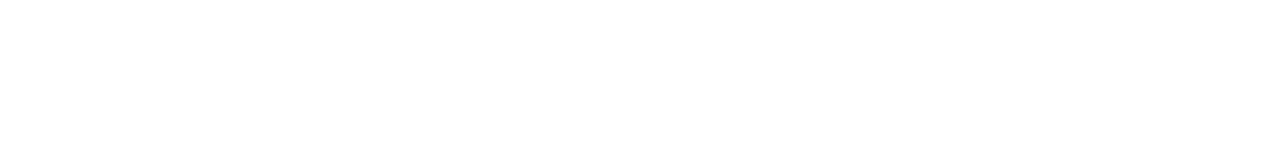
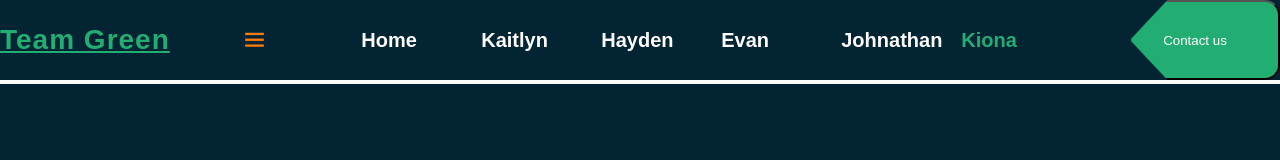
Before and after one commit to kionale/Frontend-Web-Project2, a plain HTML site: page Kiona.html in a window 1280 px wide. Drawn offline with nearby package versions, Linux system fonts and the light colour scheme; a web font is replaced by a local one.

Commit message:
Kiona's personal page added

```diff
--- a/Kiona.css
+++ b/Kiona.css
@@ -1,6 +1,103 @@
+@import url('https://fonts.google.com/specimen/Nunito?query=ni');
 *{
+    font-family: 'Nunito', sans-serif;
+    color:white;
     padding: 0;
     margin: 0;
     box-sizing:border-box;
+    list-style: none;
+    scroll-behavior: smooth;
+}
+
+body{
+    background-color: #022433;
 
 }
+
+.container{
+    width:100%;
+    height:100vh;
+    background-size:cover;
+    background-position: center;
+}
+
+header{
+    width:100%;
+    height:10vh;
+    background-color: #022433;
+    /* background-position: rgba(0,0,0,0.5); */
+    display:flex;
+    justify-content: space-between;
+    align-items: center;
+
+}
+
+.team-name{
+    color :#22AD73;
+    font-size: 28px;
+    font-weight: 600;
+    letter-spacing: 1px;
+}
+
+
+ul.navbar{
+    display:flex;
+    list-style: none;
+
+}
+
+ul.navbar li{
+    width:120px;
+
+}
+
+ul.navbar li a{
+    text-decoration:none;
+    font-size: 20px;
+    color:white;
+    font-weight: bold;
+    padding:10px 22px;
+    border-radius: 4px;
+    transition: ease .40s;
+}
+
+ul.navbar li a.active{
+    color:#22AD73;
+}
+
+ul.navbar li a:hover:not(.active){
+    color:#22AD73;
+}
+
+#menu-icon{
+    color:#FD7B08;
+    font-size: 28px;
+    z-index: 10001;
+    cursor:pointer;
+}
+
+#contactBtn{
+    width:150px;
+    height:10vh;
+    background: #22AD73;
+    border-radius: 15px;
+    clip-path: polygon(25% 0%, 100% 0%, 100% 100%, 25% 100%, 0% 50%);
+    padding-right:20px;
+    cursor: pointer;
+    text-align: center;
+    font-size: 24;
+
+}
+#contactBtn:hover{
+    background-color: #FD7B08;
+
+}
+
+#contactBtn:active{
+    background-color: #17A5B2;
+    transform: translateY(4px);
+}
+
+.hr{
+border: 2px solid white;
+}
--- a/Kiona.html
+++ b/Kiona.html
@@ -11,8 +11,31 @@
 </head>
 
 <body>
-    <!-- link to js -->
-    <script type="text/javascript" src="js/script.js"></script>
+    <div class="container">
+        <header>
+
+
+            <a href="index.html" class="team-name">Team Green</a>
+            <div class="bx bx-menu" id="menu-icon"></div>
+
+
+            <ul class="navbar">
+
+                <li><a href="index.html">Home</a></li>
+                <li><a href="#">Kaitlyn</a></li>
+                <li><a href="#">Hayden</a></li>
+                <li><a href="#">Evan</a></li>
+                <li><a href="#">Johnathan</a></li>
+                <li><a href="Kiona.html" class="active">Kiona</a></li>
+
+            </ul>
+            <button type="button" id="contactBtn">Contact us</button>
+
+        </header>
+        <hr class="hr">
+
+        <!-- link to js -->
+        <script type="text/javascript" src="js/script.js"></script>
 </body>
 
 </html>
--- a/style.css
+++ b/style.css
@@ -6,6 +6,7 @@
 
 :root{
     --bg-color:#022433;
+
 
 
 }
@@ -24,30 +25,27 @@ body{
 
 header{
     width:100%;
-    height:10vh;
+    z-index: 1000;
     background-color: #022433;
-    background-position: rgba(0,0,0,0.5);
     display:flex;
     justify-content: space-between;
     align-items: center;
+    /* padding: 30xp 18%; */
+    transition: ease .40s;
 
 }
 
 .team-name{
     color :#22AD73;
-}
-.logo{
-
-    background-color: FD7B08;
-    clip-path: polygon(0% 0%, 75% 0%, 100% 50%, 75% 100%, 0% 100%);
-    padding:10px;
-
+    font-size: 28px;
+    letter-spacing: 1px;
 }
 
-.logo p{
-    width:130px;
-    margin-left:10px;
-    font-size:20px;
+#menu-icon{
+    color:#FD7B08;
+    font-size: 28px;
+    z-index: 10001;
+    cursor:pointer;
 }
 
 ul.navbar{
@@ -66,6 +64,9 @@ ul.navbar li a{
     font-size: 20px;
     color:white;
     font-weight: bold;
+    padding:10px 22px;
+    border-radius: 4px;
+    transition: ease .40s;
 }
 
 ul.navbar li a.active{
@@ -75,6 +76,7 @@ ul.navbar li a.active{
 ul.navbar li a:hover:not(.active){
     color:#22AD73;
 }
+
 
 #contactBtn{
     width:150px;
```
Also changed, not shown: index.html (+11 -12 lines), Home-imgs/blue-background.jpeg (added), Home-imgs/home banner.jpeg (added).
